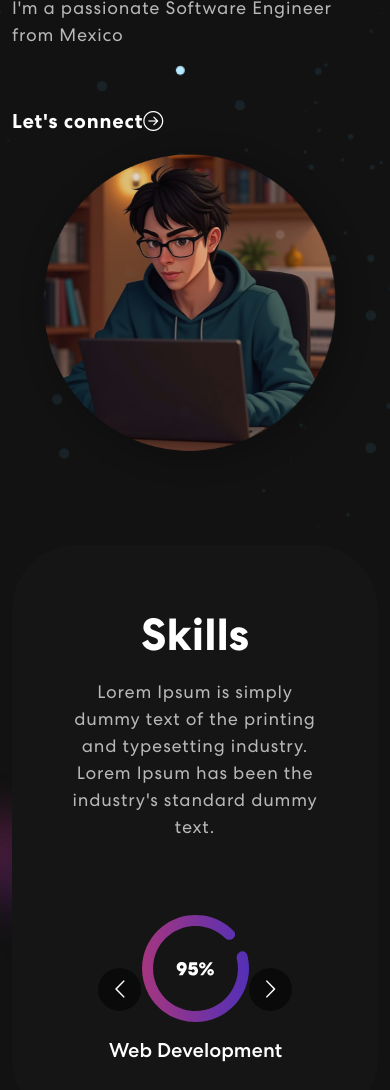
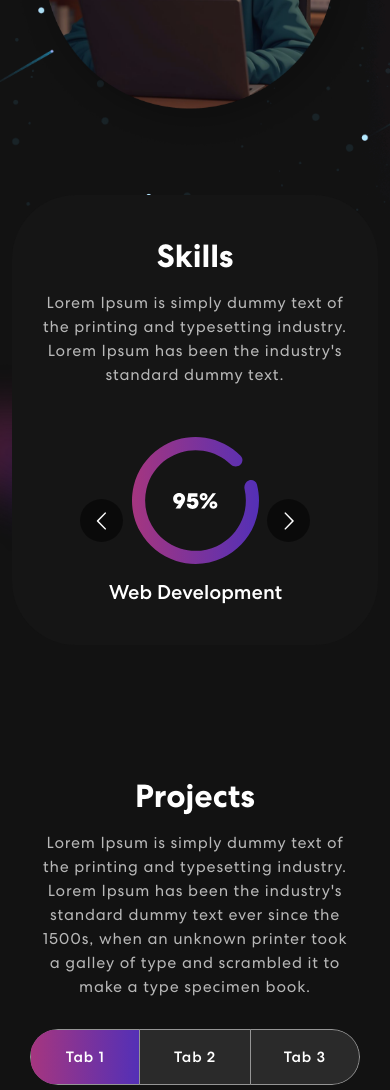
Before and after one commit to Berrocal0406/PortafolioWebAstroReact2024, an Astro site: page / in a window 390 px wide. Shown: the part 610-1700 px from the top of the page. Built offline with nearby package versions, Linux system fonts and the light colour scheme; Astro itself is replaced by a stand-in of ours.

Commit message:
Ajustes menores de responsividad en secciones ya implementadas

```diff
--- a/src/components/Skills.jsx
+++ b/src/components/Skills.jsx
@@ -3,8 +3,6 @@ import meter2 from "../assets/img/meter2.svg";
 import meter3 from "../assets/img/meter3.svg";
 import Carousel from 'react-multi-carousel';
 import 'react-multi-carousel/lib/styles.css';
-import arrow1 from "../assets/img/arrow1.svg";
-import arrow2 from "../assets/img/arrow2.svg";
 import colorSharp from "../assets/img/color-sharp.png"
 
 export const Skills = () => {
--- a/src/styles/App.css
+++ b/src/styles/App.css
@@ -370,7 +370,6 @@ nav.navbar .navbar-toggler[aria-expanded="true"] .navbar-toggler-icon {
 .project {
   padding: 80px 0;
   position: relative;
-  background-color: black;
 }
 .project h2 {
   font-size: 45px;
@@ -567,3 +566,75 @@ nav.navbar .navbar-toggler[aria-expanded="true"] .navbar-toggler-icon {
 .contact form button:hover::before {
   width: 100%;
 }
+
+/* Sobrescribimos estilos en móviles */
+@media (max-width: 768px) {
+  /* A) Ajuste del logo en la navbar */
+  nav.navbar a.navbar-brand {
+    width: 35%; /* o 40%, depende de tu gusto */
+
+  }
+  nav.navbar {
+    background-color: #121212;
+  }
+  .logo-berrocal {
+    width: 100%; /* para que no desborde en móvil */
+  }
+
+  /* B) Enlaces del navbar */
+  nav.navbar .navbar-nav .nav-link.navbar-link {
+    font-size: 16px; /* más chico en móviles */
+    padding: 0 15px; /* reduce padding, quita el “padding-left: 50%” */
+  }
+
+  /* C) Banner: reduce padding y tamaño de fuente */
+  .banner {
+    padding: 120px 0 60px 0; /* en lugar de 260px */
+    text-align: center;
+  }
+  .banner .tagline{
+    margin-bottom: 30px;
+  }
+  .banner h1 {
+    font-size: 32px; /* en vez de 65px */
+    line-height: 1.2; /* un poco más relajado */
+    padding: 0 0 10px;
+  }
+  .banner p {
+    font-size: 16px;
+    width: 100%; /* para que no quede recortado */
+  }
+  .banner button {
+    font-size: 16px;
+    margin-top: 30px; /* un poco menos */
+  }
+
+  /* D) Skills */
+  .skill-bx {
+    padding: 40px 25px; /* reduce bordes */
+    margin-top: -30px; /* en vez de -60px */
+  }
+  .skill h2 {
+    font-size: 32px;
+  }
+  .skill p {
+    font-size: 16px;
+    margin: 14px 0 50px 0;
+  }
+
+  /* E) Projects */
+  .project h2 {
+    font-size: 32px;
+  }
+  .project p {
+    font-size: 16px;
+    width: 85%; /* en vez de 56%, para no quedar muy angosto */
+  }
+  .project .nav.nav-pills {
+    width: 90%; /* en vez de 72% */
+  }
+  .project .nav.nav-pills .nav-link {
+    font-size: 15px;
+  }
+
+}
```
